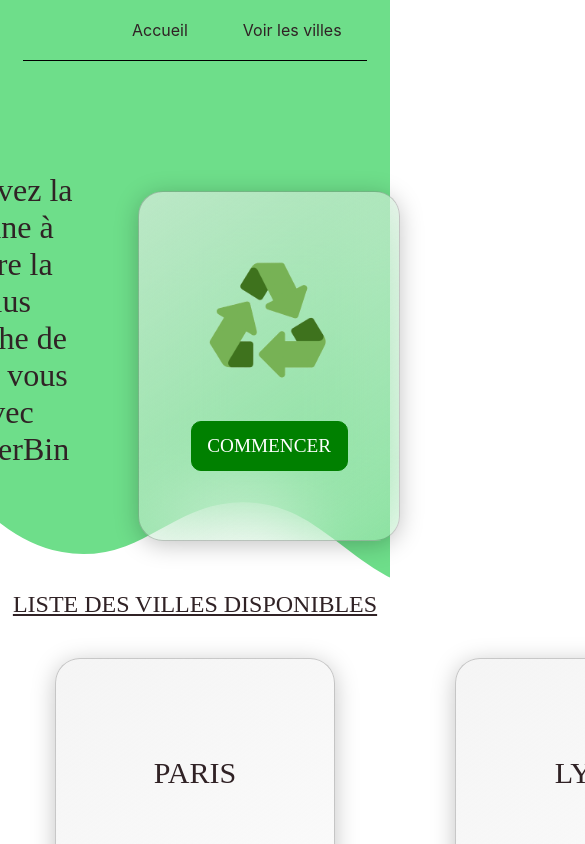
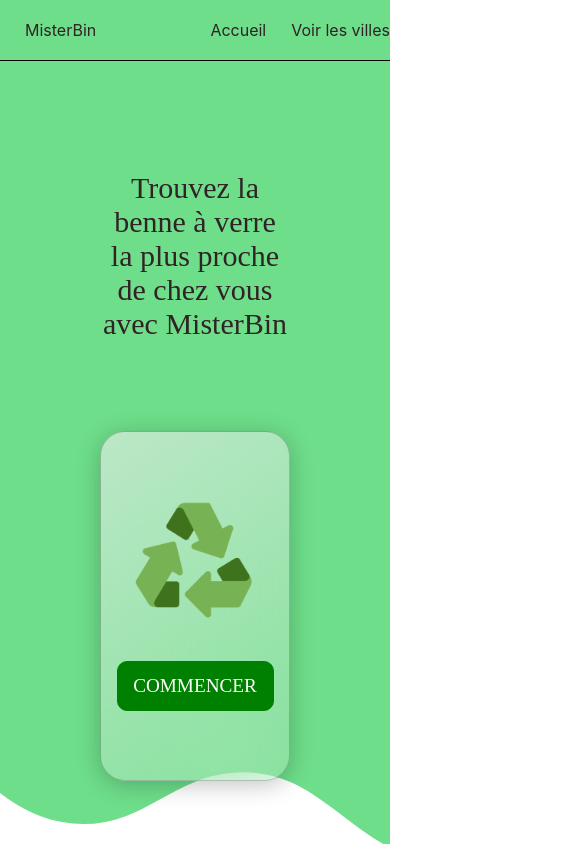
Before and after one commit to YounesBessa/MisterBin, a React (Create React App) app in the folder front.misterbin/: page / in a window 390 px wide. Shown: the top 844 px of the page, 585 px wide, since content can reach past the window. Built offline with nearby package versions, Linux system fonts and the light colour scheme.

Commit message:
🚧 responsive home page design

```diff
--- a/front.misterbin/src/App.tsx
+++ b/front.misterbin/src/App.tsx
@@ -78,6 +78,11 @@ const WhiteContainer = styled.div`
 const Featured = styled.div`
   display: flex;
   justify-content: space-evenly;
+  flex-direction: row;
+  @media screen and (max-width: 848px) {
+  flex-direction: column;
+  align-items: center;
+  }
 `;
 
 const FeaturedCard = styled(Card)`
@@ -88,6 +93,13 @@ const Title = styled.h1`
   text-align: center;
   width: 30%;
   font-weight: 400;
+  @media screen and (max-width: 375px) {
+  width: 70%;
+  }
+  @media screen and (max-width: 840px) {
+  width: 100%;
+  font-size: 30px;
+  }
 `;
 
 const BottomWrapper = styled.div`
@@ -109,6 +121,11 @@ const CardContainer = styled.div`
   display: flex;
   height: fit-content;
   width: 100%;
+  @media screen and (max-width: 767px) {
+  flex-direction: column;
+  align-items: center;
+  }
+
 `;
 
 const BottomCard = styled(Card)`
--- a/front.misterbin/src/components/Card/index.tsx
+++ b/front.misterbin/src/components/Card/index.tsx
@@ -24,14 +24,19 @@ display: flex;
 flex-direction: column;
 justify-content: center;
 align-items: center;
-width: 280px;
+width: 220px;
 height: 350px;
 border-radius: 25px;
 z-index:3;
 position: relative;
 top: 40px;
-margin-right: 60px;
-margin-left: 60px;
+margin: 0 20px;
+@media screen and (max-width: 767px) {
+  margin: 30px 0;
+  }
+@media screen and (max-width: 779px) {
+  width: 190px;
+}
 `
 
 
--- a/front.misterbin/src/components/Navbar/index.tsx
+++ b/front.misterbin/src/components/Navbar/index.tsx
@@ -1,9 +1,9 @@
 import styled from "styled-components";
 
 const Navbar: React.FC = () => {
-
   return (
     <Container>
+      <Nav>
       <NavLink href={"#"}>
               {/* <BrandLogo
           src={"./static/images/logo/onruntime.svg"}
@@ -11,38 +11,43 @@ const Navbar: React.FC = () => {
           height={48}
           width={48}
         /> */}
-        <BrandTitle>MisterBin</BrandTitle>
+              MisterBin
             </NavLink>
-      <Nav>
+        <NavList>
           <NavItem>
-          <NavLink href={"#"}>
-            Accueil
-          </NavLink>
+            <NavLink href={"#"}>Accueil</NavLink>
           </NavItem>
           <NavItem>
-          <NavLink href={"#"}>
-            Voir les villes
-          </NavLink>
+            <NavLink href={"#"}>Voir les villes</NavLink>
           </NavItem>
+        </NavList>
       </Nav>
     </Container>
   );
 };
 
-const Container = styled.nav`
+const Container = styled.div``;
+
+const Nav = styled.nav`
   display: flex;
-  width: 88%;
   height: 60px;
   margin: 0 auto;
   /* padding: 0 80px; */
   align-items: center;
   user-select: none;
-  justify-content: space-between;
-  background-color: #6EDE8A;
+  background-color: #6ede8a;
   border-bottom: 1px solid black;
   margin-bottom: 90px;
+  justify-content:space-between;
+  /* @media screen and (min-width: 537px) {
+    width: 88%;
+    justify-content:space-between;
+  } */
+  /* @media screen and (max-width: 537px) {
+    width: 88%;
+    justify-content:center;
+  } */
 `;
-
 
 // const BrandLogo = styled.img`
 //   height: 30px;
@@ -50,33 +55,31 @@ const Container = styled.nav`
 //   transform: scale(0.75);
 // `;
 
-const BrandTitle = styled.h1`
-  /* position: absolute; */
-  font-size: 18px;
-  right: -350%;
-  @media (max-width: 768px) {
-    display: none;
+const NavList = styled.ul`
+  display: flex;
+  align-items: center;
+  text-align: center;
+
+  white-space: nowrap;
+  margin-right: 25px;
+  @media screen and (min-width: 294px) {
+    margin:0px;
+    padding: 0px;
+    overflow-x: auto;
+  overflow-y: hidden;
   }
 `;
 
-const Nav = styled.ul`
-  display: flex;
-  align-items: center;
-  text-align: center;
-  overflow-x: auto;
-  overflow-y: hidden;
-  white-space: nowrap;
-  margin-right: 25px;
-`;
-
 const NavItem = styled.span`
+  /* display: flex;
+justify-content:space-between;
 margin: 0 15px;
   :first-child {
-    margin-left: 0;
+    margin-right: 220px;
   }
   :last-child {
     margin-right: 0;
-  }
+  } */
 `;
 
 const NavLink = styled.a`
@@ -88,8 +91,11 @@ const NavLink = styled.a`
   align-items: center;
   text-decoration: none;
   margin-left: 25px;
-  :hover{
+  :hover {
     text-decoration: underline;
+  }
+  @media screen and (max-width: 354px) {
+    margin-left:5px;
   }
 `;
 
```
Lines whose indentation alone changed are shown as unchanged.
